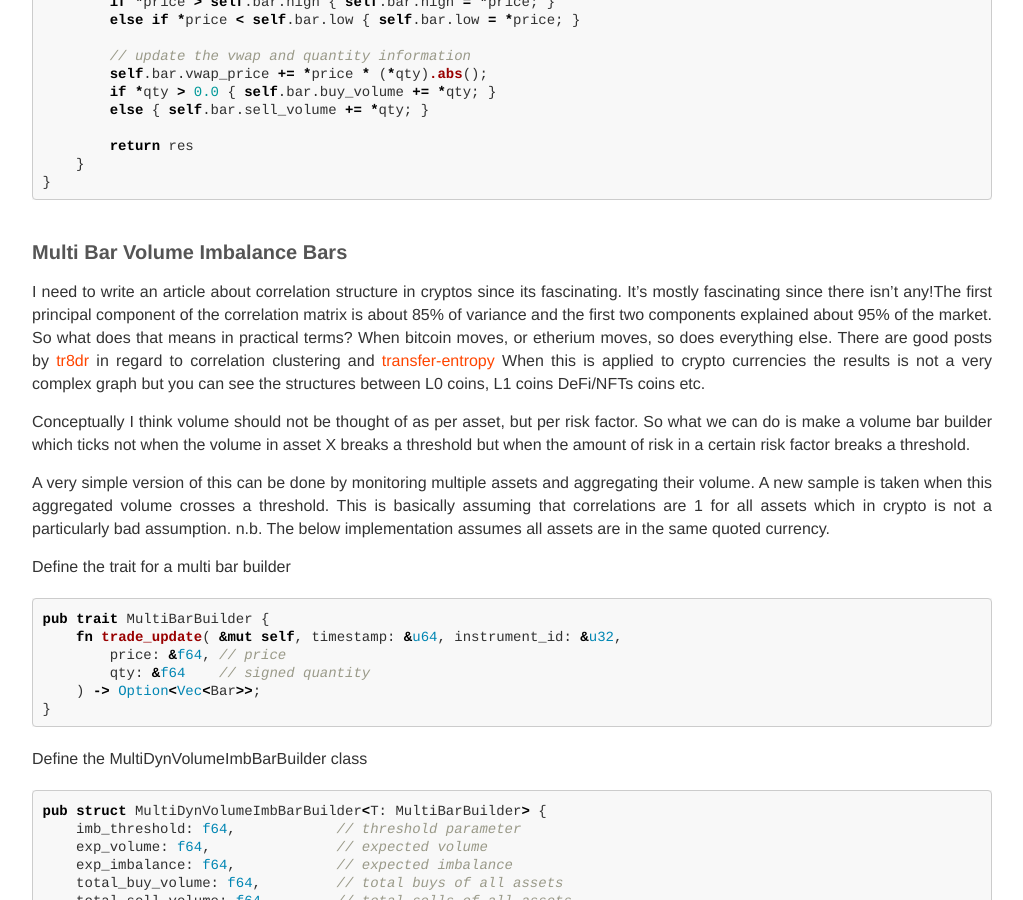
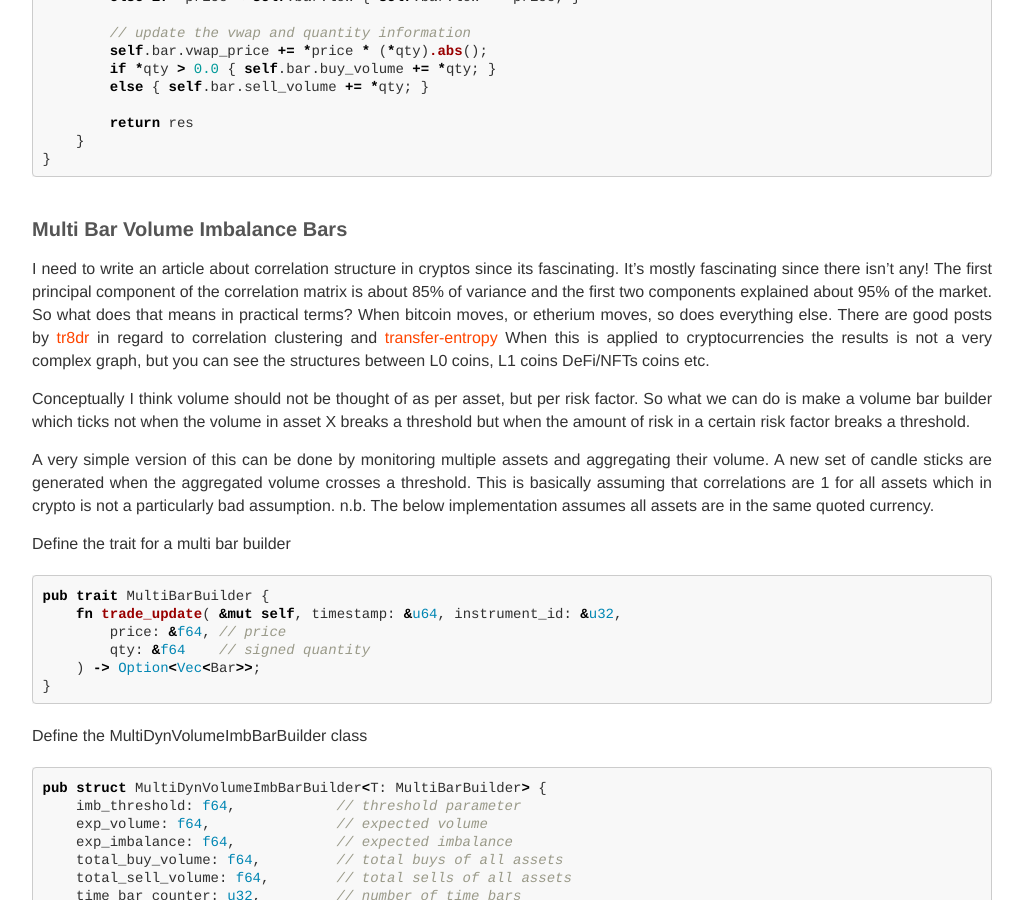
Before and after one commit to MarkRBest/markrbest.github.io, a Jekyll site: the page built from _posts/2022-10-29-rust-bar-building.md, in a window 1280 px wide and 900 px high, scrolled down 5487 px. Shown: the whole window, without its empty margins (128-1151 px from the left). Built offline with Jekyll 4.4.1, drawn with Linux system fonts in a browser that asks for light colours; nearby versions of some CDN libraries; comment, search, counter and statistics services are not loaded; some of the changed text lies outside the part shown.

Commit message:
small fixes

````diff
--- a/_posts/2022-10-29-rust-bar-building.md
+++ b/_posts/2022-10-29-rust-bar-building.md
@@ -24,8 +25,7 @@
 [Heston Model](https://en.wikipedia.org/wiki/Heston_model) in which the process for the volatility is separately modelled and then just assumes everything else is normal.
 
 This article covers a lot of the information regarding not only these alternative bars but the impact on the statistical properties of the resulting return series [Bars](http://www.sefidian.com/2021/06/12/introduction-to-advanced-candlesticks-in-finance-tick-bars-dollar-bars-volume-bars-and-imbalance-bars/).
-The TLDR; is kurtosis is bad. You don't want to find out the trend has changed, but by waiting for a new candle stick close
-the position is 20% underwater.
+TLDR; kurtosis is bad. You don't want to find out the trend has changed, but waiting for a new candle stick left the position 20% underwater.
 
 Let's start by defining a bar
 
@@ -194,10 +194,9 @@
 the ratio of buys to sells exceeds a threshold. The implementation of this can be tricky since the thresholds need to be set.
 If the thresholds are calculated using the generated bars they can have degenerate behaviour where expectations tend towards zero or infinity.
 
-
 My solution to this is to set the imbalance threshold to be a % of the expected volume so if the volume is greater than x or
-the imbalance threshold is 20% then a new bar will happen if the imbalance exceeds 0.2 * x. This means only two parameter are needed are the
-time aggregation for the time builder and the imbalance threshold percent.
+the imbalance threshold is greater than 20% then a new bar will be created.
+This means only parameters needed are the time aggregation, the decay for the volume ema for the time builder and the imbalance threshold percent.
 Since the threshold is not a function of the generated imbalance bars the system does not have issues with the expectations tending to zero or infinity.
 
 The following is the implementation of a dynamic volume imbalance bar builder.
@@ -216,7 +215,7 @@
 ```
 note the `<T: BarBuilder>` which means the builder uses another builder to be its "clock".
 Normally a time bar is used but other types of bar could also be used such a range bar.
-This would give a new bar when an amount of volume trades that would normally move the market by x%.
+This would give a new bar when an amount of volume trades that would normally move the market by a specified percentage.
 
 ```rust
 
@@ -292,15 +291,17 @@
 ### Multi Bar Volume Imbalance Bars
 
 I need to write an article about correlation structure in cryptos since its fascinating.
-It's mostly fascinating since there isn't any!The first principal component of the correlation matrix is about 85% of variance and the first two components explained about 95% of the market.
+It's mostly fascinating since there isn't any!
+The first principal component of the correlation matrix is about 85% of variance and the first two components explained about 95% of the market.
 So what does that means in practical terms? When bitcoin moves, or etherium moves, so does everything else.
 There are good posts by [tr8dr](https://tr8dr.wordpress.com/2009/12/30/equity-clusters/) in regard to correlation clustering and [transfer-entropy](https://tr8dr.wordpress.com/2010/08/29/transfer-entropy/)
-When this is applied to crypto currencies the results is not a very complex graph but you can see the structures between L0 coins, L1 coins DeFi/NFTs coins etc.
+When this is applied to cryptocurrencies the results is not a very complex graph, but you can see the structures between L0 coins, L1 coins DeFi/NFTs coins etc.
 
 Conceptually I think volume should not be thought of as per asset, but per risk factor. So what we can do is make a volume bar builder
 which ticks not when the volume in asset X breaks a threshold but when the amount of risk in a certain risk factor breaks a threshold.
 
-A very simple version of this can be done by monitoring multiple assets and aggregating their volume. A new sample is taken when this aggregated volume crosses a threshold.
+A very simple version of this can be done by monitoring multiple assets and aggregating their volume.
+A new set of candle sticks are generated when the aggregated volume crosses a threshold.
 This is basically assuming that correlations are 1 for all assets which in crypto is not a particularly bad assumption.
 n.b. The below implementation assumes all assets are in the same quoted currency.
 
@@ -457,7 +458,7 @@
 ### Conclusion
 
 1. Using time bars to set the volume threshold is a neat way to avoid seasonality issues and also the complexity of defining multiple thresholds for different assets.
-2. Using time bars to set a baseline for volume imbalance bars is a good way to avoid the problem if the threshold becoming degenerate and greatly simplifies the choosing of hyper parameters.
+2. Using time bars to set a baseline for volume imbalance bars is a good way to avoid the problem of the threshold becoming degenerate and greatly simplifies the choosing of hyper parameters.
 3. When multiple assets are concerned volume can be thought of as risk and its worth generating volume bars synchronously by looking at total traded risk.
 
 
````
Also changed, not shown: other parts of _posts/2022-10-29-rust-bar-building.md (+2 -1 lines).
